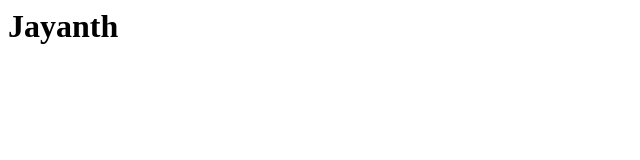
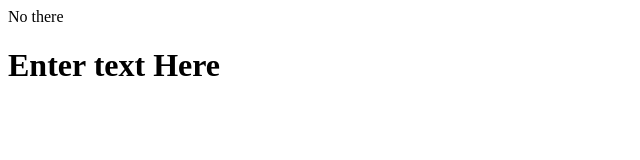
Before and after one commit to ManojBabuG/Learning, a plain HTML site: page Jayanth/index.html in a window 1280 px wide. Shown: the whole page, without its empty margins (0-640 px from the left). Drawn offline with Linux system fonts and the light colour scheme.

Commit message:
Chnged content to raise conflict

```diff
--- a/Jayanth/index.html
+++ b/Jayanth/index.html
@@ -1,3 +1,3 @@
-<html>
-<h1>Jayanth</h1>
+<html><head>No there</head>
+<h1>Enter text Here</h1>
 </html>
```
